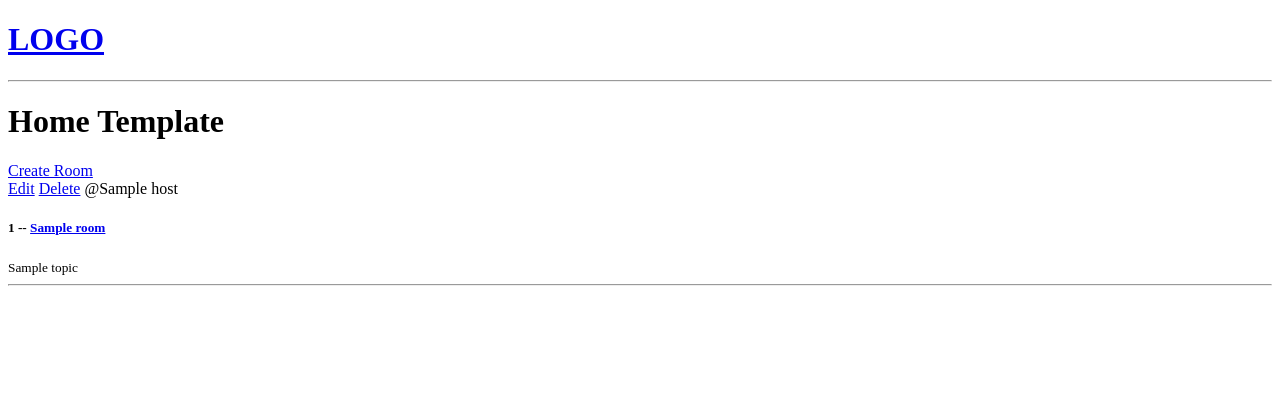
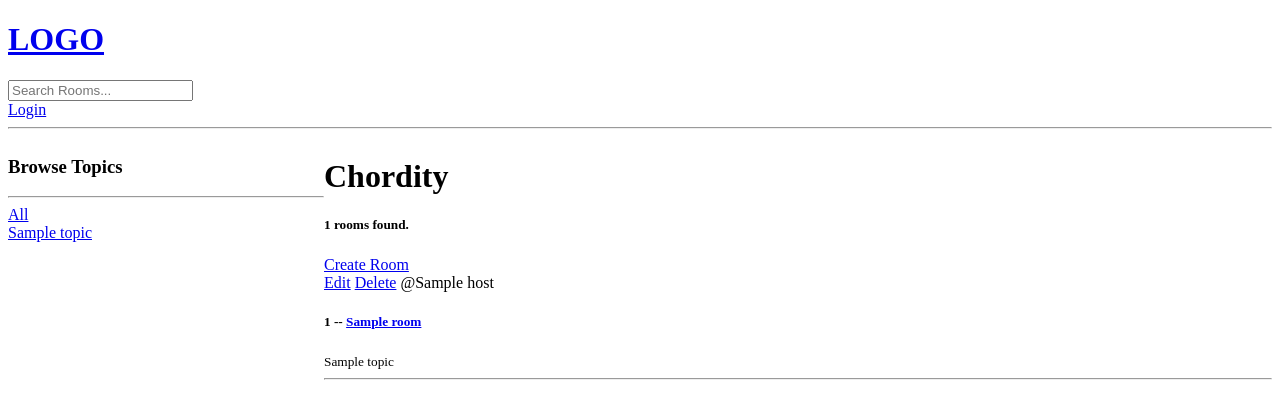
Before and after one commit to rexherndon/chordity, a Django app: template chordity/base/templates/base/home.html in a window 1280 px wide. Shown: the top 419 px of the page. Run offline with Django 5.2, Linux system fonts and the light colour scheme; the template is opened without the code that fills it: most values are stand-ins (such as "Sample title", 1, 10 or a date in 2020).

Commit message:
worked on search funct and started user login

```diff
--- a/chordity/base/templates/base/home.html
+++ b/chordity/base/templates/base/home.html
@@ -1,40 +1,61 @@
 <!DOCTYPE html>
 <html>
   <head>
-        <meta charset="utf-8">
-        <meta http-equiv="X-UA-Compatible" content="IE=edge">
+    <meta charset="utf-8" />
+    <meta http-equiv="X-UA-Compatible" content="IE=edge" />
     <title></title>
-        <meta name="description" content="">
-        <meta name="viewport" content="width=device-width, initial-scale=1">
+    <meta name="description" content="" />
+    <meta name="viewport" content="width=device-width, initial-scale=1" />
   </head>
   <body>
+    {% extends 'main.html' %} {% block content %}
 
-        {% extends 'main.html' %}
+    <style>
+      .home-container {
+        display: grid;
+        grid-template-columns: 1fr 3fr;
+      }
+    </style>
 
-        {% block content %}
-
-        <h1>Home Template</h1>
+    <div class="home-container">
+      <div>
+        <h3>Browse Topics</h3>
+        <hr />
 
         <div>
+          <a href="{% url 'home' %}">All</a>
+        </div>
 
+        {% for topic in topics %}
+        <div>
+          <a href="{% url 'home' %}?q={{topic.name}}">{{topic.name}}</a>
+        </div>
+        {% endfor %}
+      </div>
+
+      <div>
+        <h1>Chordity</h1>
+
+        <h5>{{room_count}} rooms found.</h5>
+        <div>
           <a href="{% url 'create-room' %}">Create Room</a>
-
-
           {% for room in rooms %}
           <div>
             <a href="{% url 'update-room' room.id %}">Edit</a>
             <a href="{% url 'delete-room' room.id %}">Delete</a>
             <span>@{{room.host}}</span>
-                    <h5>{{room.id}} -- <a href="{% url 'room' room.id %}">{{room.name}}</a></h5>
+            <h5>
+              {{room.id}} --
+              <a href="{% url 'room' room.id %}">{{room.name}}</a>
+            </h5>
             <small>{{room.topic.name}}</small>
-                    <hr>
+            <hr />
           </div>
-
-
           {% endfor %}
+        </div>
+      </div>
     </div>
 
     {% endblock content %}
-
   </body>
 </html>
--- a/chordity/base/urls.py
+++ b/chordity/base/urls.py
@@ -2,6 +2,8 @@ from django.urls import path
 from . import views
 
 urlpatterns = [
+    path('login/', views.loginPage, name="login"),
+
     path('', views.home, name="home"),
     path('room/<str:pk>/', views.room, name="room"),
 
--- a/chordity/templates/navbar.html
+++ b/chordity/templates/navbar.html
@@ -2,4 +2,10 @@
     <h1>LOGO</h1>
 </a>
 
+<form method="GET" action="{% url 'home' %}">
+    <input type="text" name="q" placeholder="Search Rooms..." />
+</form>
+
+<a href="{% url 'login' %}" >Login</a>
+
 <hr>
```
Also changed, not shown: chordity/base/templates/base/login_register.html (added, +20 -0 lines), chordity/base/views.py (+46 -17 lines), chordity/db.sqlite3. Lines whose indentation alone changed are shown as unchanged.
